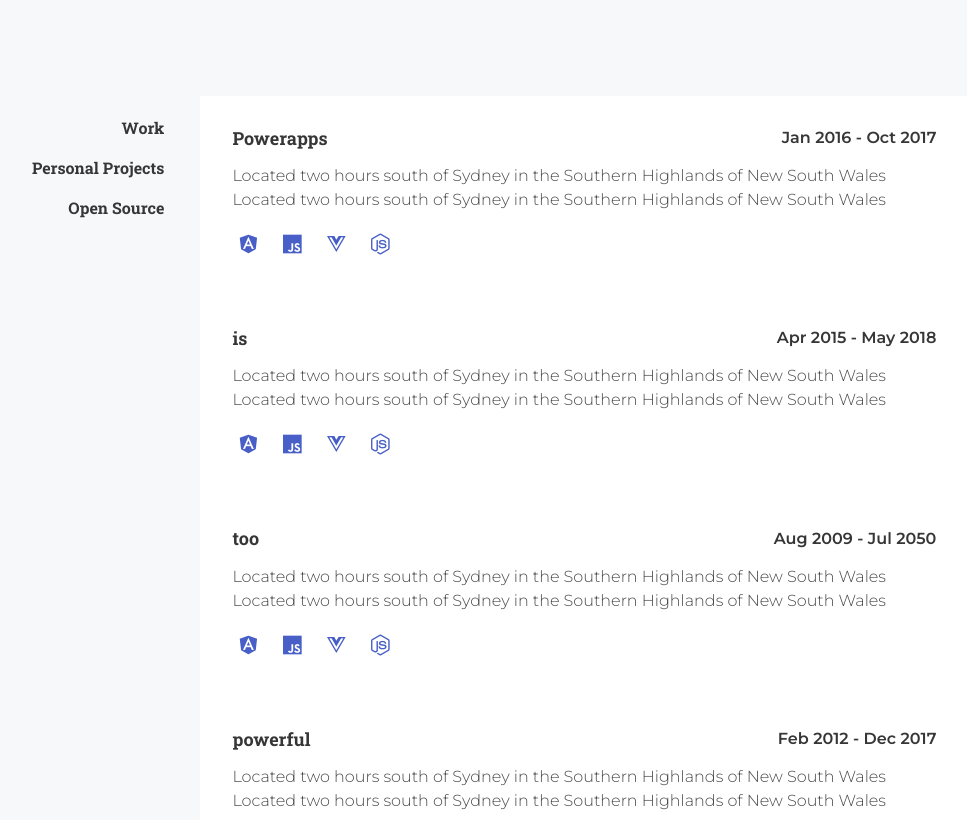
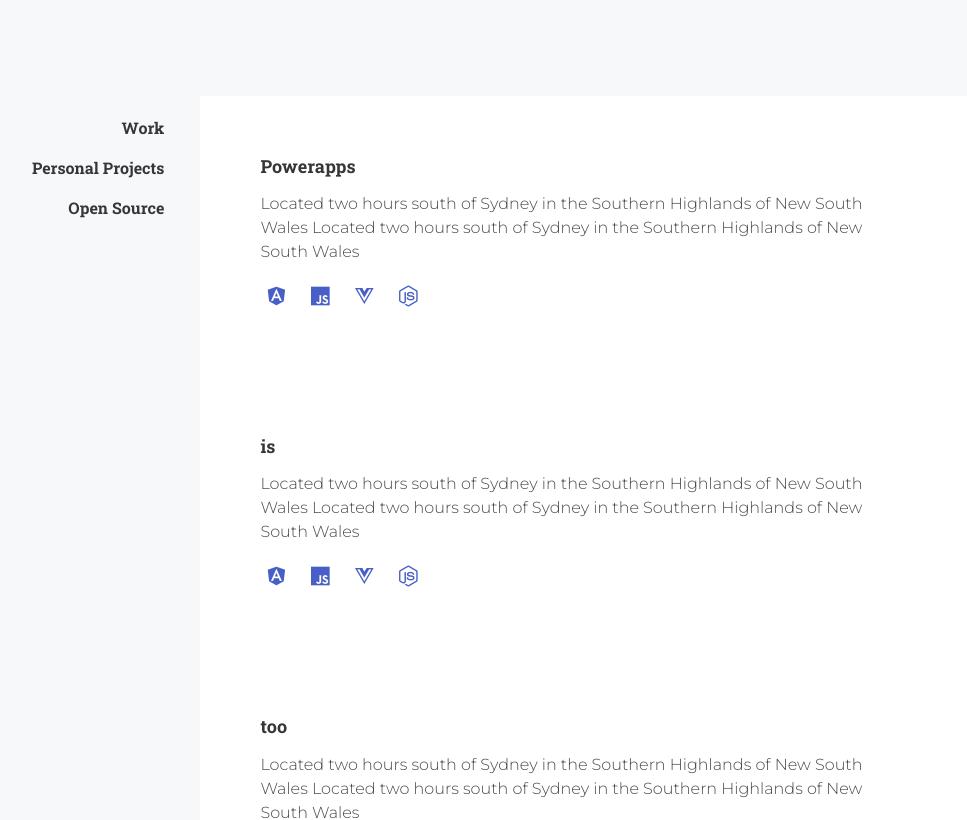
Before and after one commit to haoRchen/haoRchen.github.io, a Vue app: page /#/portfolio in a window 1280 px wide. Shown: the top 820 px of the page, without its empty margins (134-1101 px from the left). Built offline with nearby package versions, Linux system fonts and the light colour scheme.

Commit message:
card - hover styling, navbar - dropdown styling

```diff
--- a/src/App.vue
+++ b/src/App.vue
@@ -39,7 +39,7 @@ export default {
   font-family: $roboto
   display: flex
   min-height: 100vh
-  flex-direction: row
+  flex-direction: column
   padding-top: 60px
   margin: auto
 .section
--- a/src/assets/ProjectList/openSource.js
+++ b/src/assets/ProjectList/openSource.js
@@ -3,6 +3,7 @@ export default [
     id: 1,
     name: "Excel",
     date: "Jan 2016 - Oct 2017",
+    technologies: ["Angular", "Vuejs", "JavaScript", "CSS3"],
     description:
       "ugh fashion axe Pitchfork tousled freegan asymmetrical literally twee Thundercats. Whatever Blue Bottle Neutra irony 8-bit."
   },
@@ -10,6 +11,7 @@ export default [
     id: 2,
     name: "Word processor",
     date: "Apr 2015 - May 2018",
+    technologies: ["Angular", "Vuejs", "C#", "HTML"],
     description:
       "ugh fashion axe Pitchfork tousled freegan asymmetrical literally twee Thundercats. Whatever Blue Bottle Neutra irony 8-bit."
   },
@@ -17,6 +19,7 @@ export default [
     id: 3,
     name: "bananas",
     date: "Aug 2009 - Jul 2050",
+    technologies: ["Angular", "Vuejs", "Bulma", "React"],
     description:
       "ugh fashion axe Pitchfork tousled freegan asymmetrical literally twee Thundercats. Whatever Blue Bottle Neutra irony 8-bit."
   },
@@ -24,6 +27,7 @@ export default [
     id: 4,
     name: "very powerful",
     date: "Feb 2012 - Dec 2017",
+    technologies: ["Angular", "C++", "Bulma", "CSS3"],
     description:
       "ugh fashion axe Pitchfork tousled freegan asymmetrical literally twee Thundercats. Whatever Blue Bottle Neutra irony 8-bit."
   }
--- a/src/assets/ProjectList/personal.js
+++ b/src/assets/ProjectList/personal.js
@@ -3,6 +3,7 @@ export default [
     id: 1,
     name: "Autobots",
     date: "Jan 2016 - Oct 2017",
+    technologies: ["Angular", "Vuejs", "JavaScript", "CSS3"],
     description:
       "Portland ugh fashion axe Helvetica, YOLO Echo Park Austin gastropub roof party. Meggings cred before they sold out messenger bag"
   },
@@ -10,6 +11,7 @@ export default [
     id: 2,
     name: "Roll",
     date: "Apr 2015 - May 2018",
+    technologies: ["Angular", "C++", "Bulma", "CSS3"],
     description:
       "Portland ugh fashion axe Helvetica, YOLO Echo Park Austin gastropub roof party. Meggings cred before they sold out messenger bag"
   },
@@ -17,6 +19,7 @@ export default [
     id: 3,
     name: "Out",
     date: "Aug 2009 - Jul 2050",
+    technologies: ["Angular", "Vuejs", "C#", "HTML"],
     description:
       "Portland ugh fashion axe Helvetica, YOLO Echo Park Austin gastropub roof party. Meggings cred before they sold out messenger bag"
   },
@@ -24,6 +27,7 @@ export default [
     id: 4,
     name: "Now",
     date: "Feb 2012 - Dec 2017",
+    technologies: ["Angular", "Vuejs", "Bulma", "React"],
     description:
       "Portland ugh fashion axe Helvetica, YOLO Echo Park Austin gastropub roof party. Meggings cred before they sold out messenger bag"
   }
--- a/src/assets/ProjectList/work.js
+++ b/src/assets/ProjectList/work.js
@@ -3,6 +3,7 @@ export default [
     id: 1,
     name: "Powerapps",
     date: "Jan 2016 - Oct 2017",
+    technologies: ["Angular", "Vuejs", "JavaScript", "CSS3"],
     description:
       "Located two hours south of Sydney in the Southern Highlands of New South Wales Located two hours south of Sydney in the Southern Highlands of New South Wales "
   },
@@ -10,6 +11,7 @@ export default [
     id: 2,
     name: "is",
     date: "Apr 2015 - May 2018",
+    technologies: ["Angular", "Vuejs", "Bulma", "React"],
     description:
       "Located two hours south of Sydney in the Southern Highlands of New South Wales Located two hours south of Sydney in the Southern Highlands of New South Wales "
   },
@@ -17,6 +19,7 @@ export default [
     id: 3,
     name: "too",
     date: "Aug 2009 - Jul 2050",
+    technologies: ["Angular", "C++", "Bulma", "CSS3"],
     description:
       "Located two hours south of Sydney in the Southern Highlands of New South Wales Located two hours south of Sydney in the Southern Highlands of New South Wales "
   },
@@ -24,6 +27,7 @@ export default [
     id: 4,
     name: "powerful",
     date: "Feb 2012 - Dec 2017",
+    technologies: ["Angular", "Vuejs", "C#", "HTML"],
     description:
       "Located two hours south of Sydney in the Southern Highlands of New South Wales Located two hours south of Sydney in the Southern Highlands of New South Wales "
   }
--- a/src/components/AboutMe.vue
+++ b/src/components/AboutMe.vue
@@ -1,9 +1,9 @@
 <template>
-  <div class="columns is-vcentered is-tablet p-t-lg p-l-lg p-r-lg p-b-lg is-3 layout">
+  <div class="columns is-vcentered is-desktop p-t-lg p-l-lg p-r-lg p-b-lg is-3 layout">
 
     <div class="column is-two-fifth content">
       <div>
-        <h2 class="AboutMeHeader is-size-2-tablet" >Whale hello there!</h2>
+        <h2 class="AboutMeHeader" >Whale hello there!</h2>
       </div>
       <p class="AboutMeContent">Portland ugh fashion axe Helvetica, YOLO Echo Park Austin gastropub roof party. Meggings cred before they sold out messenger bag, ugh fashion axe Pitchfork tousled freegan asymmetrical literally twee Thundercats. Whatever Blue Bottle Neutra irony 8-bit. Kogi ethnic ugh fashion axe bicycle rights. Gluten-free Odd Future American Apparel pour-over umami drinking vinegar Truffaut. Selvage sustainable plaid viral salvia readymade, lomo slow-carb before they sold out bitters leggings. 90's pickled actually biodiesel put a bird on it, butcher dreamcatcher Cosby sweater.</p>
       <div class="level">
--- a/src/components/GoogleMap.vue
+++ b/src/components/GoogleMap.vue
@@ -1,5 +1,5 @@
 <template>
-  <div>
+  <div class="mapWrapper">
     <!-- <div>
       <h2>Search and add a pin</h2>
       <label>
@@ -15,7 +15,7 @@
     <gmap-map
       :center="center"
       :zoom="12"
-      style="width:100%;  height: 50vw;"
+      class="map"
     >
       <gmap-marker
         v-for="(m, index) in markers"
@@ -62,3 +62,13 @@ export default {
   }
 };
 </script>
+<style lang="sass" scoped>
+@import '../main.sass'
+// .mapWrapper
+//   display: flex
+.map
+  width: 100%
+  height: 30vw
+  min-height: 400px
+  flex: 1
+</style>
--- a/src/components/PortfolioComponents/ProjectCard.vue
+++ b/src/components/PortfolioComponents/ProjectCard.vue
@@ -1,5 +1,5 @@
 <template>
-  <div class="box is-shadowless"> <!-- TODO: toggle shadowless on hover. -->
+  <div class="box"> <!-- TODO: toggle shadowless on hover. -->
     <article class="media">
       <div class="media-content">
         <div class="content">
@@ -7,9 +7,9 @@
             <div class="level-left">
               <h5 class="title level-item">{{ project.name }}</h5>
             </div>
-            <div class="level-right">
+            <!-- <div class="level-right">
               <h6 class="subtitle level-item">{{ project.date }}</h6>
-            </div>
+            </div> -->
           </div>
           <!-- Project Descriptions -->
           <p class="ProjectDescription">
@@ -57,7 +57,7 @@
             </a>
           </div>
           <div class="level-right">
-            <a class="button level-item is-invisible">View Detail</a>
+            <a class="button level-item">View Detail</a>
           </div>
         </nav>
       </div>
@@ -86,6 +86,17 @@ export default {
 
 <style lang="sass" scoped>
 @import "../../main.sass"
+.box
+  .button
+    visibility: hidden
+  &:hover
+    border: 1px solid
+    box-shadow: 0 4px 5px grey
+    border-radius: 6px
+    transition: all 0.3s
+    .button
+      visibility: visible
+      transition: visibility 0.1s
 .title
   font-family: $roboto
   font-weight: 500
--- a/src/components/Toolbar.vue
+++ b/src/components/Toolbar.vue
@@ -42,7 +42,7 @@
         <!-- .native is needed for router-link https://github.com/vuejs/vue-router/issues/800#issuecomment-254623582 -->
         <router-link
           to="/portfolio"
-          class="navbar-item "
+          class="navbar-item has-text-centered"
           tag="a"
           @click.native="HideNav"
         >
@@ -50,7 +50,7 @@
         </router-link>
         <router-link
           to="/about-me"
-          class="navbar-item "
+          class="navbar-item has-text-centered"
           tag="a"
           @click.native="HideNav"
         >
@@ -75,6 +75,11 @@ export default {
     };
   },
   mounted() {
+    // https://www.w3schools.com/howto/howto_js_media_queries.asp
+    // This is needed to hide drop down nav when adjusting between viewport size.
+    var mediaQuery = window.matchMedia("(max-width: 985px)");
+    mediaQuery.addListener(this.HideNavBarOnMediaQuery);
+
     this.PreviousScrollPos = window.pageYOffset;
     //https://techstacker.com/posts/yz6e9Ksz6ARbNpQAZ/vanilla-javascript-how-to-detect-clicks-outside-of-an
     document.addEventListener("click", e => {
@@ -91,6 +96,11 @@ export default {
     window.removeEventListener("scroll", this.ToggleNavBar);
   },
   methods: {
+    HideNavBarOnMediaQuery(mediaSize) {
+      if (mediaSize.matches) {
+        this.HideNav();
+      }
+    },
     HideNav() {
       this.showNav = false;
     },
@@ -113,9 +123,14 @@ export default {
   position: fixed
   width: 100%
   top: 0
-  transition: top 0.3s ease 0.1s
-  .navbar-menu
+  transition: top 0.3s ease 0.2s
+  .navbar-item
     &.is-active
+      background-color: transparent
+      color: $primary-darker
+    &:hover
+      color: $white
+      background-color: $primary-darker
   .navbar-burger
     color: $white
 
--- a/src/main.sass
+++ b/src/main.sass
@@ -17,15 +17,20 @@ $white: #ffffff !default
 $montserrat: 'Montserrat', Arial, sans-serif
 $roboto: 'Roboto Slab', Arial, sans-serif
 
+//Box
+$box-shadow: 0
+$box-radius: 0
+$box-padding: 3rem
+
 // NavBar
 $navbar-background-color: $primary
 $navbar-item-color: $white
 $navbar-item-hover-color: $white
 $navbar-item-hover-background-color: $primary-darker
 $navbar-item-active-color: $primary-dark
-$navbar-dropdown-item-hover-background-color: $primary-dark
-$navbar-dropdown-item-active-color: $primary-darker
-$navbar-dropdown-item-active-background-color: $secondary
+// $navbar-dropdown-item-hover-background-color: $secondary
+// $navbar-dropdown-item-active-color: $white
+// $navbar-dropdown-item-active-background-color: $secondary
 
 
 
```
